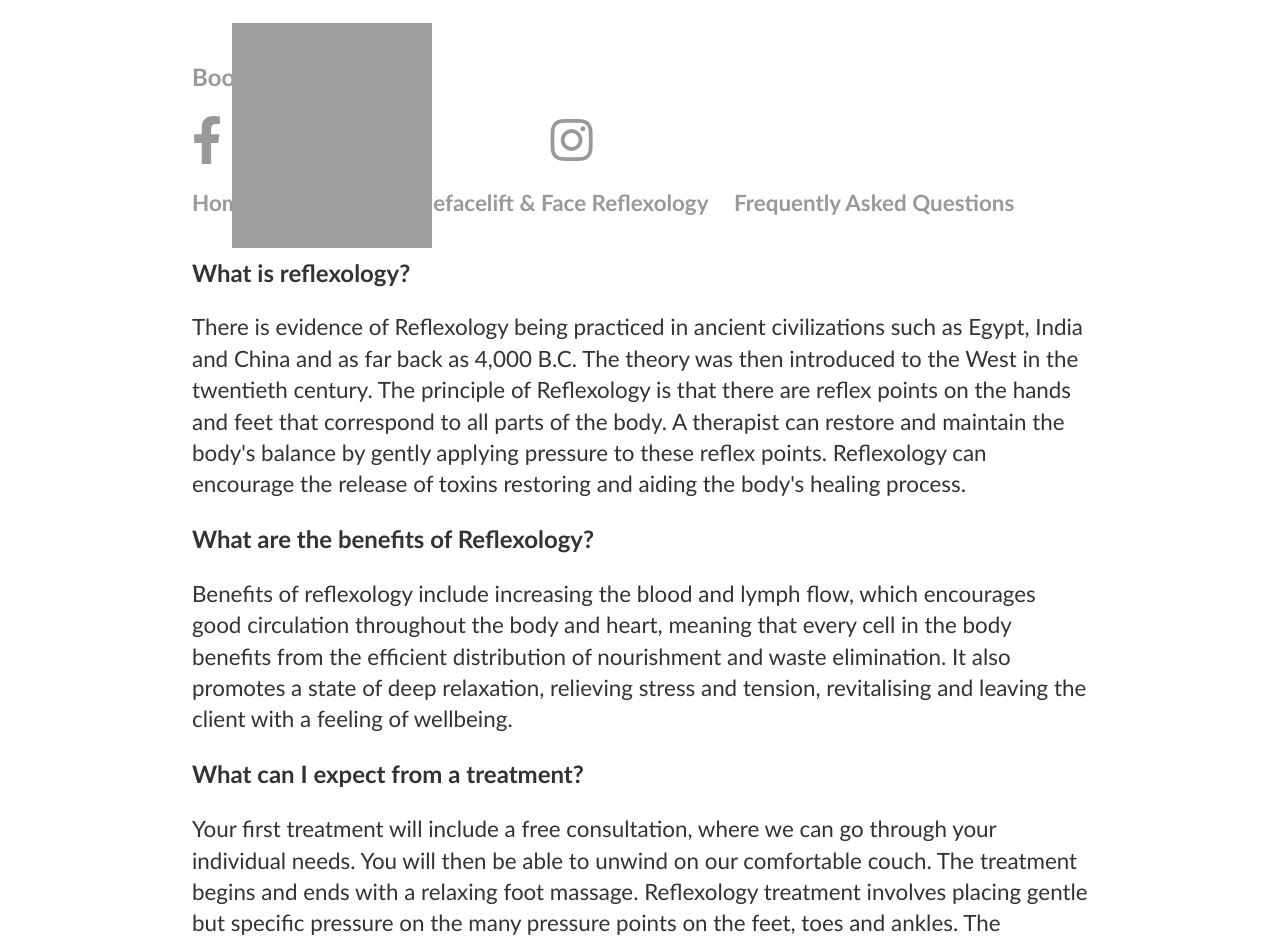
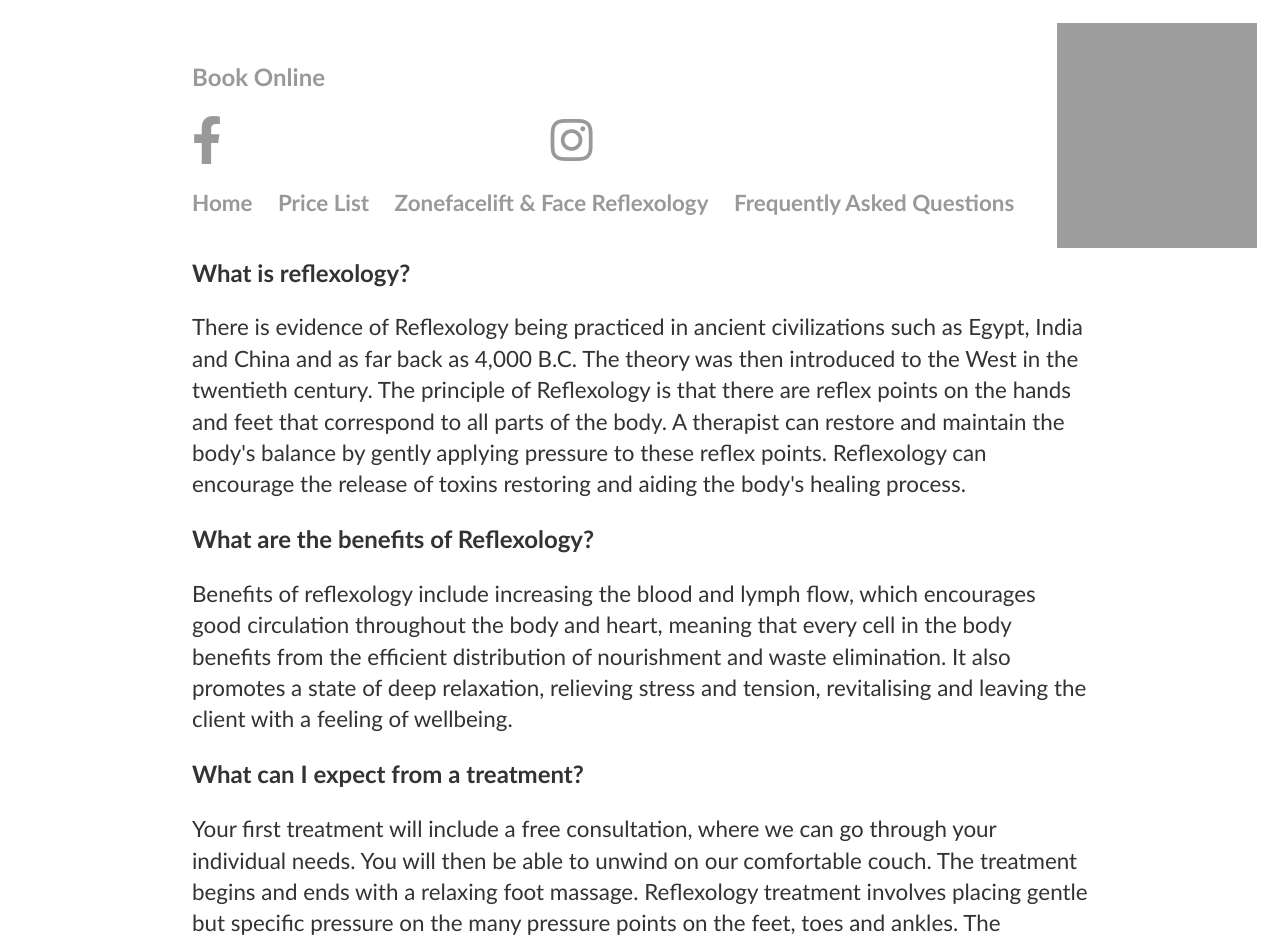
Before and after one commit to Rednax-lab/rednax-lab.github.io, a Jekyll site: the page built from FAQs.html, in a window 1280 px wide. Shown: the top 944 px of the page. Built offline with Jekyll 4.4.1, drawn with Linux system fonts in a browser that asks for light colours; nearby versions of some CDN libraries; grey boxes are pictures that could not be loaded.

Commit message:
Update main.css

```diff
--- a/css/main.css
+++ b/css/main.css
@@ -17,6 +17,7 @@ nav ul li, footer ul li {
     width: 200px;
     position: absolute;
     top: 23px;
+    right: 23px;
 }
 
 .social-icons {
```
